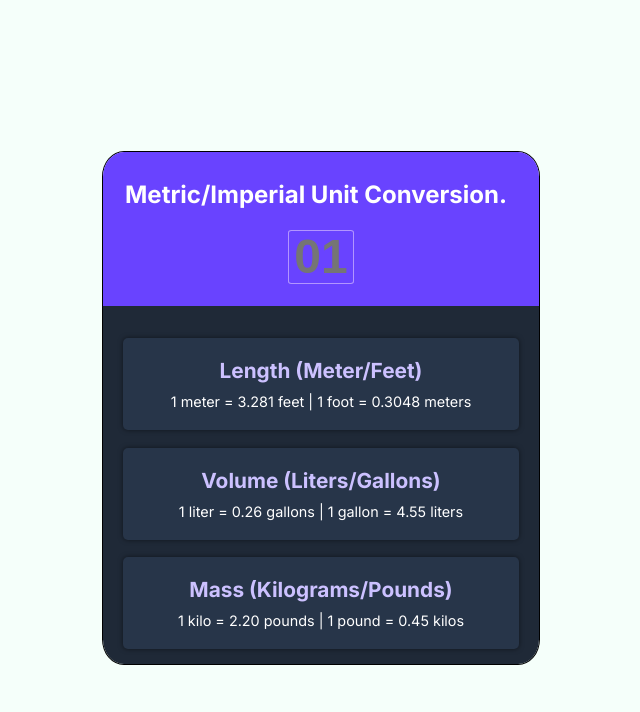
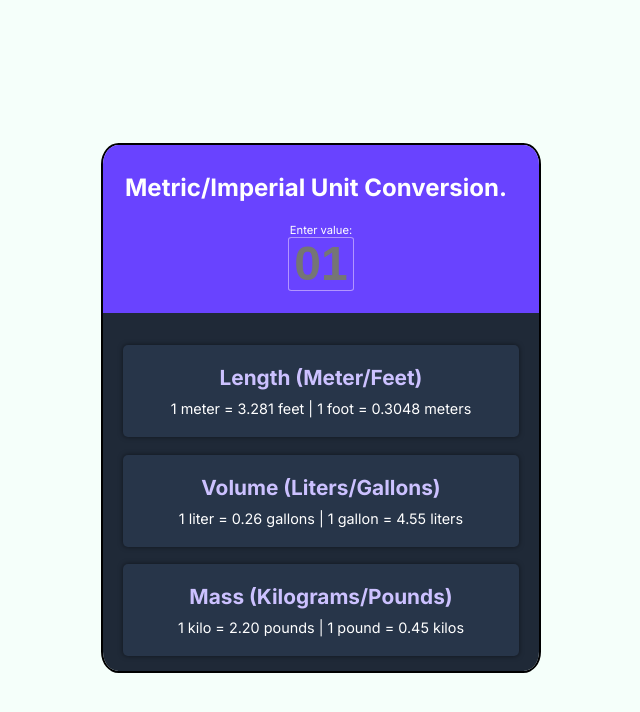
Before and after one commit to TBragg88/Unit-Converter, a plain HTML site: page index.html in a window 1280 px wide. Shown: the whole page, without its empty margins (319-959 px from the left). Drawn offline with Linux system fonts and the light colour scheme.

Commit message:
Refactor input section in index.html to use header element and update heading level; adjust container border and radius in style.css for improved styling.

```diff
--- a/assets/css/style.css
+++ b/assets/css/style.css
@@ -11,28 +11,29 @@ body {
 }
 
 .container {
-    border: 1px solid black;
-    border-radius: 5%;
+    border: 2px solid black;
+    border-radius: 4%;
     overflow: hidden;
 }
 
-.input {
+header.input {
     background: #6943ff;
     display: flex;
     flex-direction: column;
     align-items: center;
-    gap: 1rem;
+    /* gap: 1rem; */
     padding: 1.4rem;
 }
 
-.input h1 {
+header.input h2 {
     font-size: 1.5em;
     color: #ffffff;
     margin: 5px;
     width: 100%;
+    padding-bottom: 1rem;
 }
 
-.input input {
+header.input input {
     border: 1px solid #b295ff;
     background-color: #6943ff;
     width: 60px;
@@ -47,6 +48,11 @@ input[type="number"]::-webkit-outer-spin-button,
 input[type="number"]::-webkit-inner-spin-button {
     -webkit-appearance: none;
     margin: 0;
+}
+.input label{
+    color:white;
+    font-size: 0.7em;
+    padding-bottom: 0px;
 }
 
 .output {
--- a/index.html
+++ b/index.html
@@ -13,11 +13,12 @@
 <body>
 
     <section class="container">
-        <div class="input">
-            <h1>Metric/Imperial Unit Conversion.</h1>
+        <header class="input">
+            <h2>Metric/Imperial Unit Conversion.</h2>
+            <label for="input-value">Enter value:</label>
             <input id="input-value" type="number" placeholder="01">
             <!-- <button id="convert-btn">Convert</button> -->
-        </div>
+        </header>
         <div class="output">
             <div class="box">
                 <h2>Length (Meter/Feet)</h2>
```
